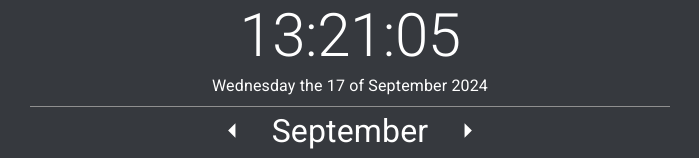
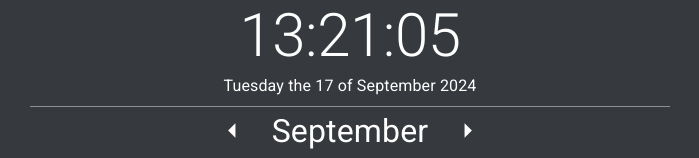
Before and after one commit to MarcusMohns/simple-calendar, a React (Vite) app: page / in a window 1280 px wide. Shown: the top 158 px of the page, without its empty margins (290-989 px from the left). Built offline with nearby package versions, Linux system fonts and the light colour scheme.

Commit message:
fix date

```diff
--- a/src/Time.jsx
+++ b/src/Time.jsx
@@ -10,7 +10,7 @@ const Time = () => {
   const year = time.getFullYear();
   const month = time.getMonth();
   const day = time.getDate();
-  const weekDay = time.getDay();
+  const weekDay = time.getDay() - 1;
   const hours = time.getHours();
   const minutes = () =>
     time.getMinutes() < 10 ? "0" + time.getMinutes() : time.getMinutes();
```
